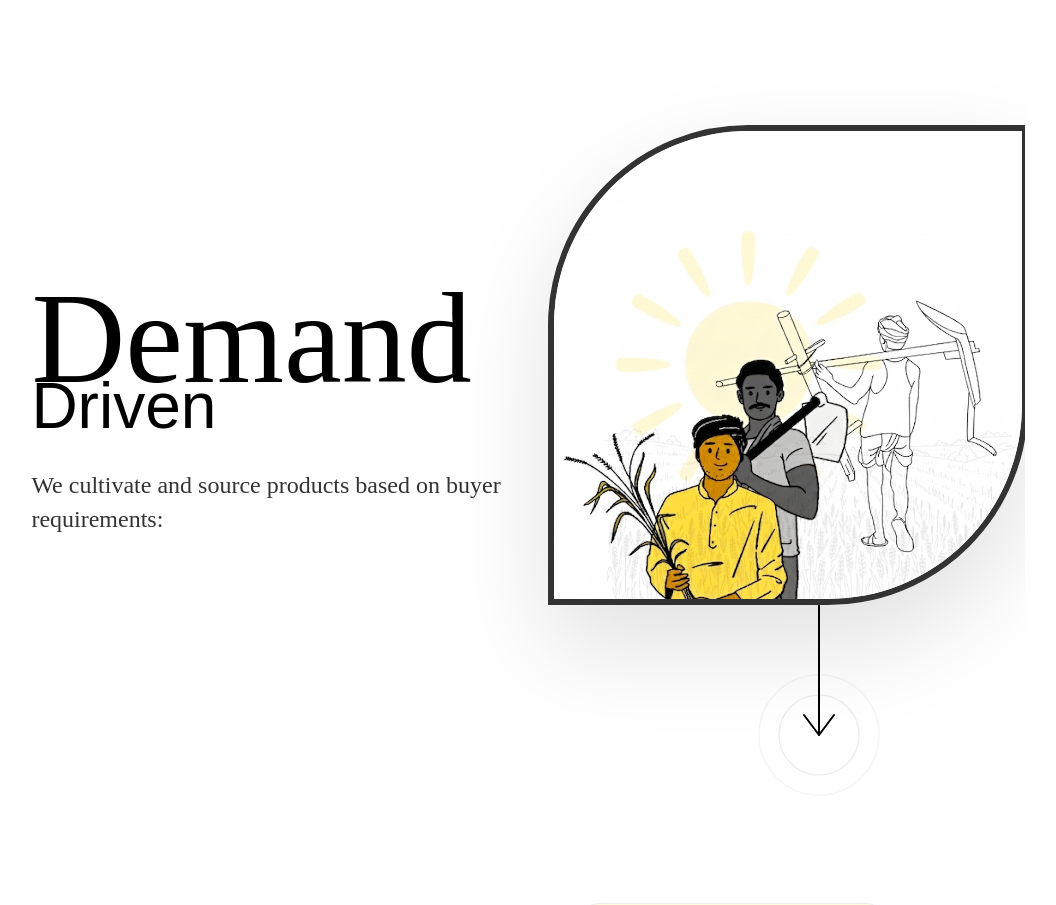
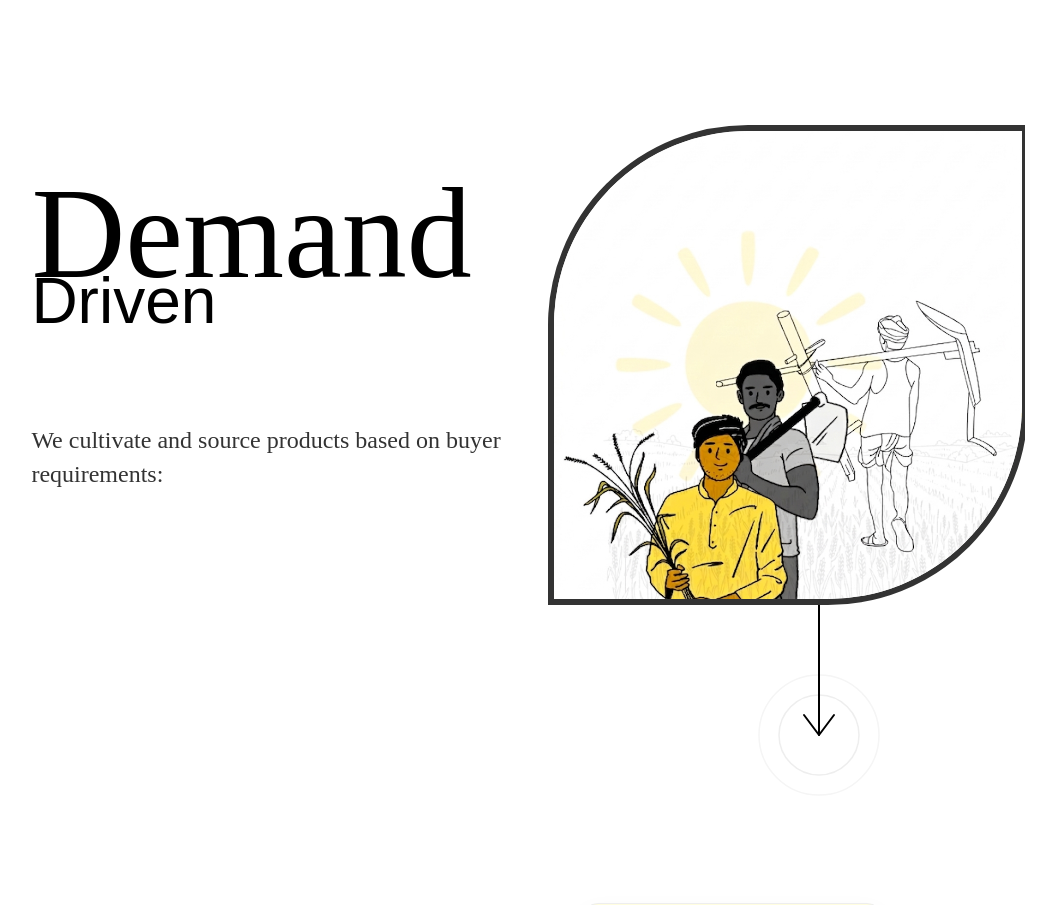
Before and after one commit to Rishidevlx/agri-about, a React (Vite) app: page / in a window 1280 px wide. Shown: the part 1720-2625 px from the top of the page, without its empty margins (155-1211 px from the left). Built offline with nearby package versions, Linux system fonts and the light colour scheme; a web font is replaced by a local one.

Commit message:
moved demand driven heading up

```diff
--- a/src/components/HowWeWork.tsx
+++ b/src/components/HowWeWork.tsx
@@ -181,13 +181,13 @@ const HowWeWork: React.FC = () => {
             backgroundColor: '#fff'
           }}>
             {/* Left side: Heading and Subtext */}
-            <div style={{ flex: '0 0 55%', zIndex: 10, paddingTop: '100px' }}>
+            <div style={{ flex: '0 0 55%', zIndex: 10, paddingTop: '10px' }}>
               <motion.div
                 initial={{ opacity: 0, x: -50 }}
                 whileInView={{ opacity: 1, x: 0 }}
                 viewport={{ once: true }}
                 transition={{ duration: 0.8, ease: "easeOut" }}
-                style={{ lineHeight: '0.7', marginBottom: '40px' }}
+                style={{ lineHeight: '0.7', marginBottom: '100px', marginTop: '-60px' }}
               >
                 <h3 style={{ fontFamily: FONT_HEADING, fontSize: '130px', fontWeight: 400, color: '#000', margin: 0 }}>Demand</h3>
                 <h4 style={{ fontFamily: FONT_SUBHEADING, fontSize: '64px', fontWeight: 400, color: '#000', margin: 0 }}>Driven</h4>
@@ -226,7 +226,6 @@ const HowWeWork: React.FC = () => {
                   backgroundColor: 'transparent',
                   borderRadius: '200px 0 200px 0',
                   border: `6px solid #333`,
-                  boxShadow: '0 40px 100px rgba(0,0,0,0.12)',
                   overflow: 'hidden',
                   zIndex: 10,
                   display: 'flex',
```
